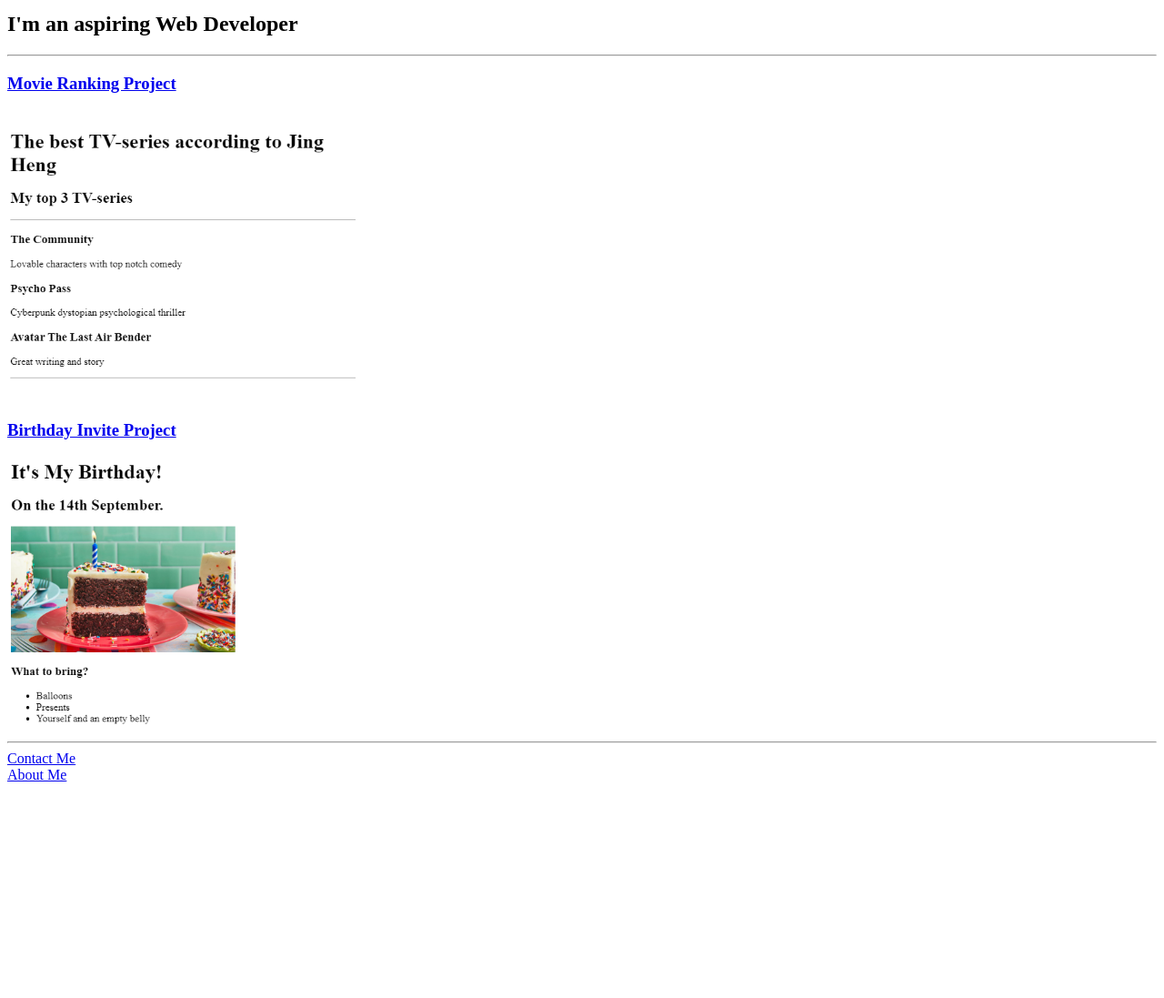
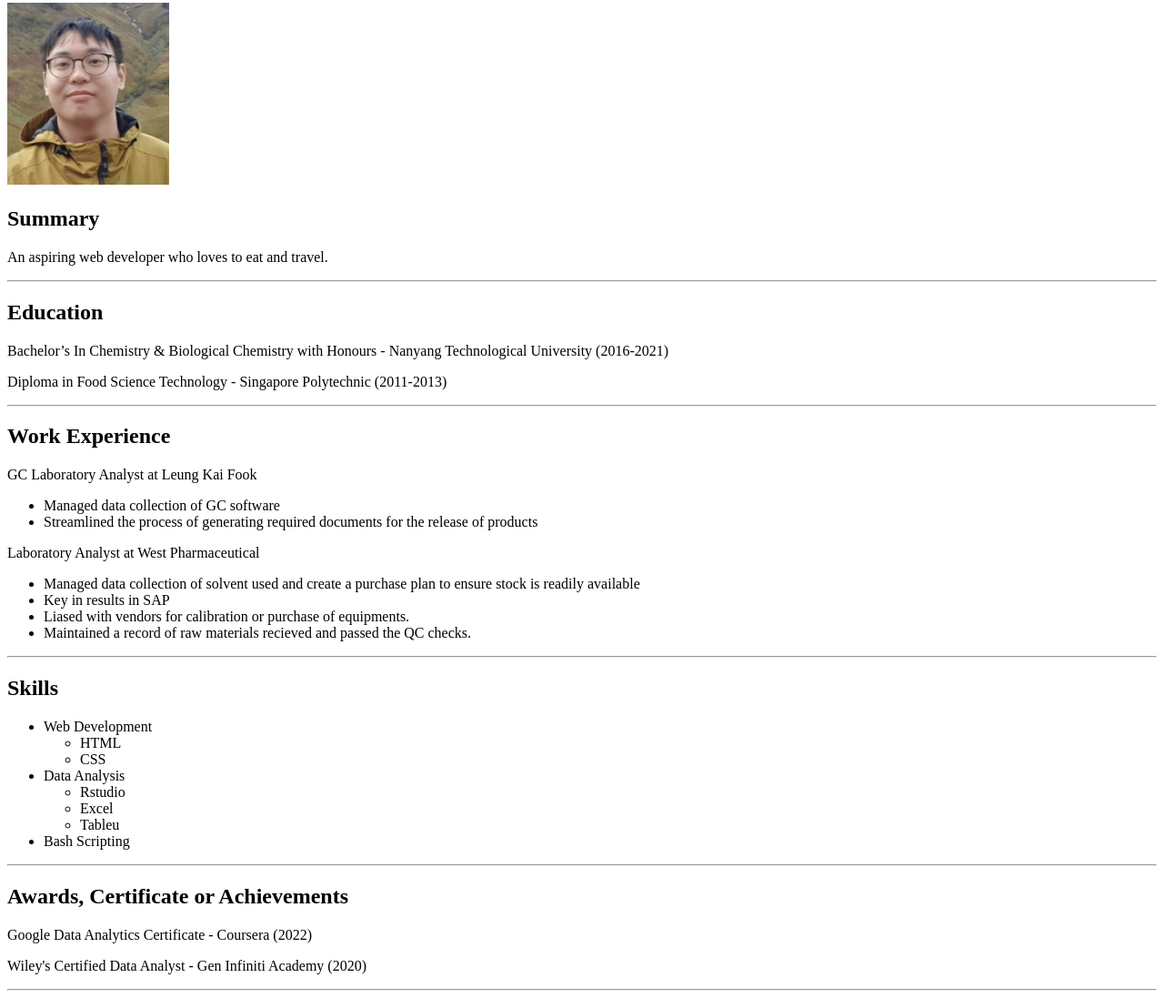
Before and after one commit to ChowderChow/html-portfolio, a plain HTML site: page index.html in a window 1280 px wide. Shown: the part 77-1174 px from the top of the page at 91% size. Before the commit the page ends 946 px from the top, so only its background shows below. Drawn offline with Linux system fonts and the light colour scheme.

Commit message:
Add files via upload

```diff
--- a/index.html
+++ b/index.html
@@ -1,25 +1,62 @@
 <!DOCTYPE html>
 <html lang="en">
-    <head>
-        <meta charset="UTF-8">
-        <title>Chow Jing Heng's Portfolio
-        <h1>I'm an aspiring Web Developer</h1>
-        </title>
-    </head>
+<head>
+    <meta charset="UTF-8">
+    <title>My Resume</title>
+</head>
+
+<body>
+<h1>Chow Jing Heng</h1>
+<img src="./Assets/Photos/Profile_pic.png" height="200"/>
+<h2>Summary</h2>
+<p>An aspiring web developer who loves to eat and travel.</p>
 <hr />
-    <body>
-        <h1>Chow Jing Heng's Portfolio</h1>
-        <h2>I'm an aspiring Web Developer</h1>
+
+    <h2>Education</h2>
+    <p>Bachelor’s In Chemistry & Biological Chemistry with Honours - Nanyang Technological University (2016-2021)</p>
+    <p>Diploma in Food Science Technology - Singapore Polytechnic (2011-2013)</p>
 <hr />
-        <a href="./public/movie-ranking.html"><h3>Movie Ranking Project</h3></a><br>
-        <img src="./assets/images/shows-ranking.png" alt="preview of movie ranking" height="300"/>
 
-        <a href="./public/birthday-invite.html"><h3>Birthday Invite Project</h3></a>
-        <img src="./assets/images/birthday-invite.png" alt="preview of birthday invite" height="300"/>
-        </body>
+    <h2>Work Experience</h2>
+    <p>GC Laboratory Analyst at Leung Kai Fook</p>
+    <ul>
+        <li>Managed data collection of GC software</li>
+        <li>Streamlined the process of generating required documents for the release of products</li>
+    </ul>
+
+    <p>Laboratory Analyst at West Pharmaceutical</p>
+    <ul>
+        <li>Managed data collection of solvent used and create a purchase plan to ensure stock is readily available</li>
+        <li>Key in results in SAP</li>
+        <li>Liased with vendors for calibration or purchase of equipments.</li>
+        <li>Maintained a record of raw materials recieved and passed the QC checks.</li>
+    </ul>
+<hr />
+
+    <h2>Skills</h2>
+    <ul>
+        <li>Web Development</li>
+            <ul>
+                <li>HTML</li>
+                <li>CSS</li>
+            </ul>
+        <li>Data Analysis</li>
+            <ul>
+                <li>Rstudio</li>
+                <li>Excel</li>
+                <li>Tableu</li>
+            </ul>
+        <li>Bash Scripting</li>
+    </ul>
+<hr />
+
+    <h2>Awards, Certificate or Achievements</h2>
+    <p>Google Data Analytics Certificate - Coursera (2022)</p>
+    <p>Wiley's Certified Data Analyst - Gen Infiniti Academy (2020)</p>
+<hr />
 
 
+</body>
+
+<footer></footer>
 </html>
-<hr />
-<a href="./public/about.html">Contact Me</a> <br/>
-<a href="./public/contact.html">About Me</a>
```
Also changed, not shown: Assets/Photos/Profile_pic.png (added), Extra Webpages/Contact_Me.html (added), Extra Webpages/My_Hobbies.html (added).
